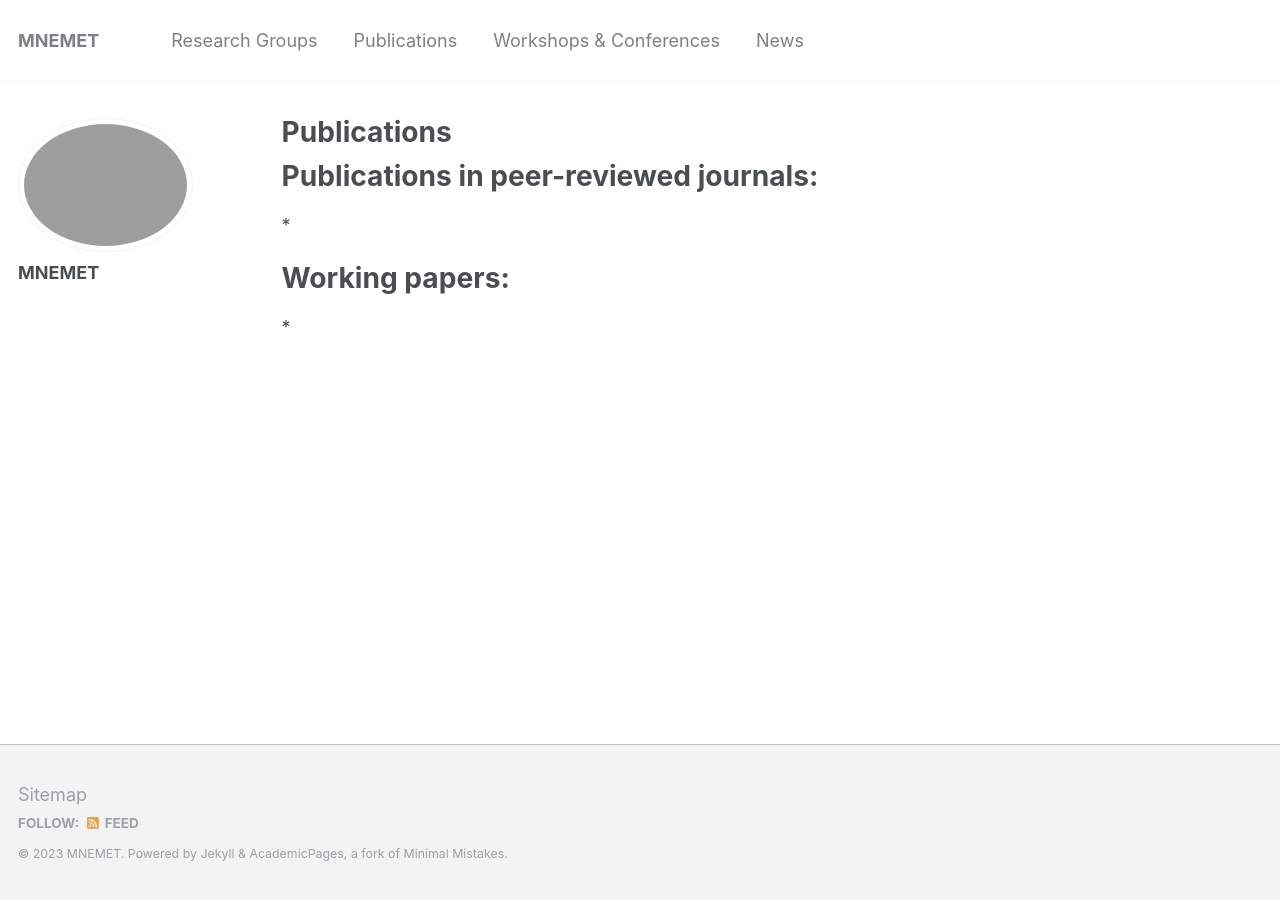
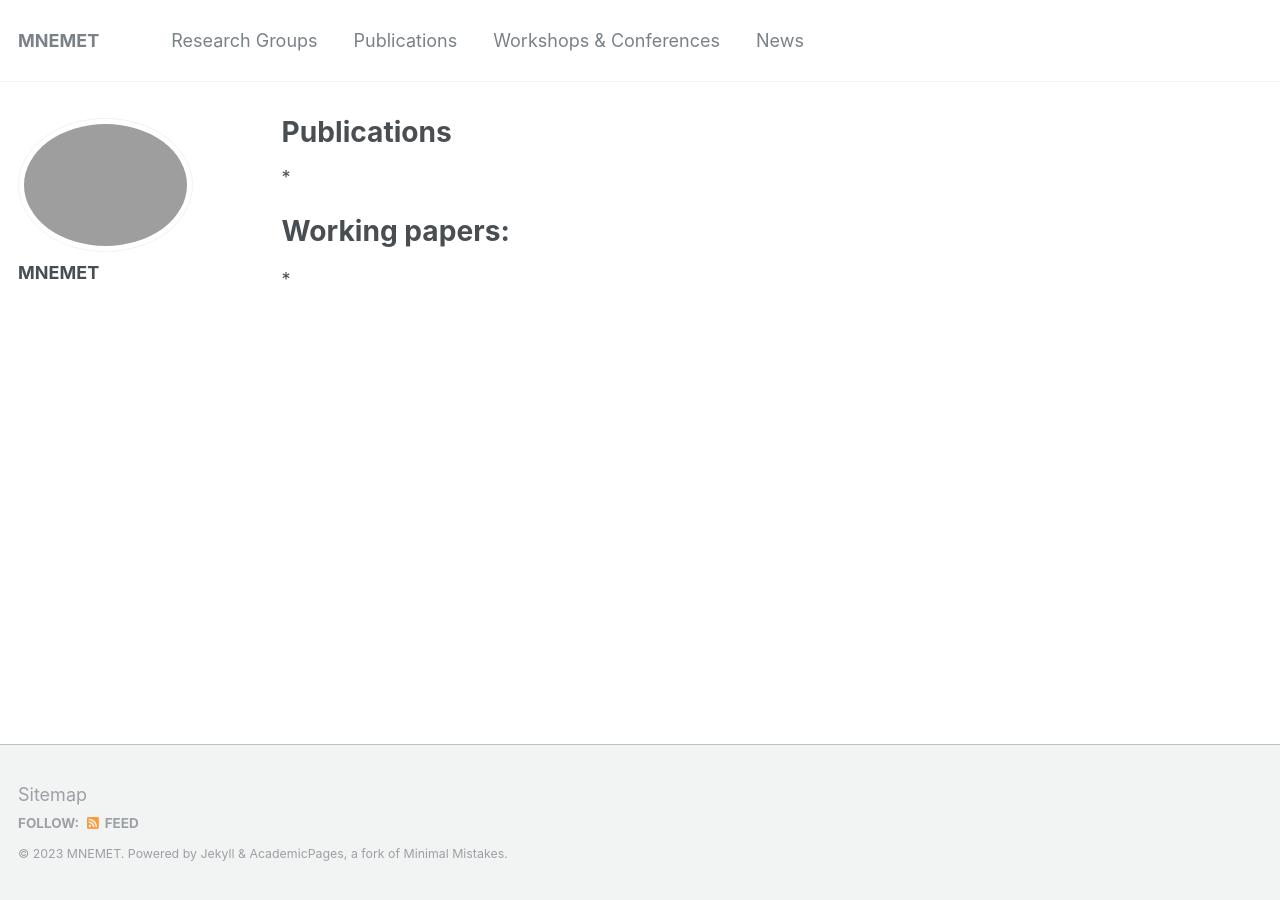
Before and after one commit to rossiniluca/Mnemet, a Jekyll site: the page built from _pages/publications.md, in a window 1280 px wide. Built offline with Jekyll 4.4.1, drawn with Linux system fonts in a browser that asks for light colours.

Commit message:
Update publications.md

```diff
--- a/_pages/publications.md
+++ b/_pages/publications.md
@@ -4,9 +4,6 @@ title: "Publications"
 permalink: /publications/
 author_profile: true
 ---
-
-Publications in peer-reviewed journals:
-======
 
 *
 
```
